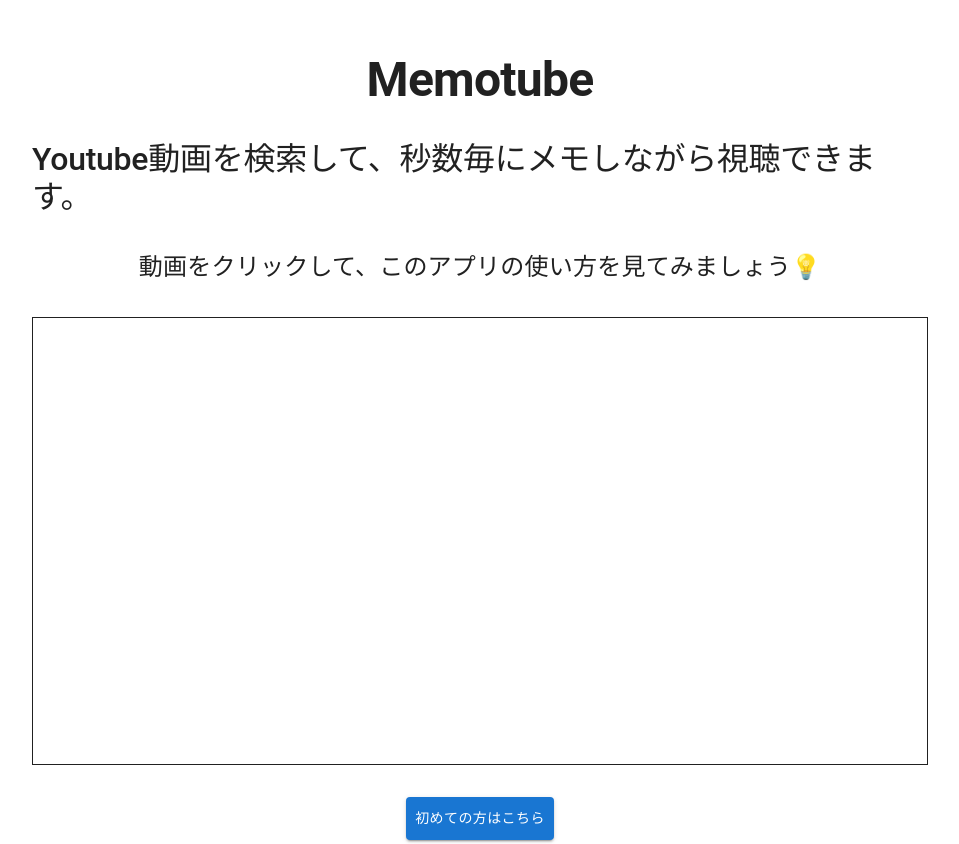
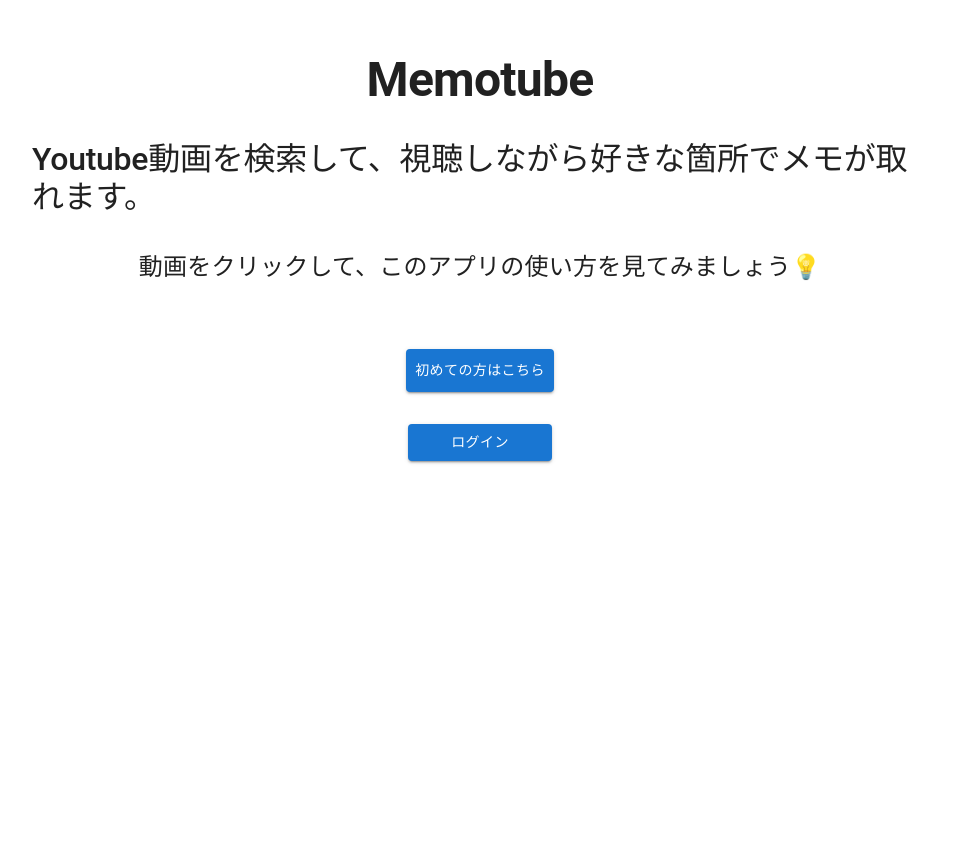
Before and after one commit to yosh-25/api-tiral, a Next.js app: page / in a window 1280 px wide. Shown: the part 108-952 px from the top of the page, without its empty margins (160-1119 px from the left). Built offline with nearby package versions, Linux system fonts and the light colour scheme; no server answers.

Commit message:
動画サイズ調整

```diff
--- a/src/app/page.tsx
+++ b/src/app/page.tsx
@@ -1,27 +1,39 @@
 "use client";
 import { useRouter } from "next/navigation";
-import { Stack, Typography, Box } from "@mui/material";
+import { Stack, Typography, Box, useMediaQuery } from "@mui/material";
 import { useEffect, useState } from "react";
 import YouTube from "react-youtube";
 import Link from "next/link";
 import MainButton from "./components/elements/buttons/mainButton";
 import { useAuth } from "../../context/AuthContext";
+import theme from "@/theme";
 
 export default function Home() {
   const router = useRouter();
   const [YTPlayer, setYTPlayer] = useState<YT.Player>();
   const { currentUser } = useAuth();
+  const isXs = useMediaQuery(theme.breakpoints.down('sm'));
+  const isMd = useMediaQuery(theme.breakpoints.between('sm', 'md'));
+  const isLg = useMediaQuery(theme.breakpoints.up('md'));
 
   // 前回ログインしたままの場合メインページへ遷移
   useEffect(() => {
     if (currentUser) router.replace("/mypage");
   }, [currentUser]);
 
-  const opts = {
-    width: "70%",
-    height: "400px",
-    aspectRatio: "0.5",
+  const getYouTubeOpts = () => {
+    if (isXs) {
+      return { width: '375px', height: '220px' };
+    } else if (isMd) {
+      return { width: '800px', height: '450px' };
+    } else if (isLg) {
+      return { width: '1100px', height: '620px' };
+    } else {
+      return { width: '100%', height: 'auto' };
+    }
   };
+
+  const opts = getYouTubeOpts();
 
   const makeYTPlayer = (e: { target: YT.Player }) => {
     setYTPlayer(e.target);
@@ -43,22 +55,14 @@
           </Typography>
 
           <Typography variant="h2" fontSize="2rem" fontWeight="500">
-            Youtube動画を検索して、秒数毎にメモしながら視聴できます。
+            Youtube動画を検索して、視聴しながら好きな箇所でメモが取れます。
           </Typography>
 
           <Typography fontSize="1.5rem" fontWeight="500">
             動画をクリックして、このアプリの使い方を見てみましょう💡
           </Typography>
 
-          <Box
-            height="28rem"
-            sx={{
-              width: "100%",
-              border: 1,
-            }}
-          >
-            <YouTube videoId="zQnBQ4tB3ZA" opts={opts} onReady={makeYTPlayer} />
-          </Box>
+          <YouTube videoId="CtMVk75abXg" opts={opts} onReady={makeYTPlayer} />
 
           <Link href="/signup">
             <MainButton>初めての方はこちら</MainButton>
```
